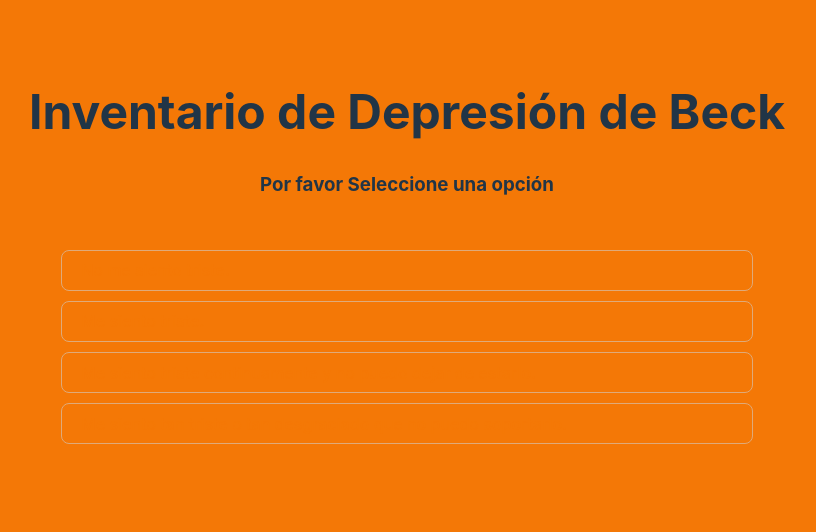
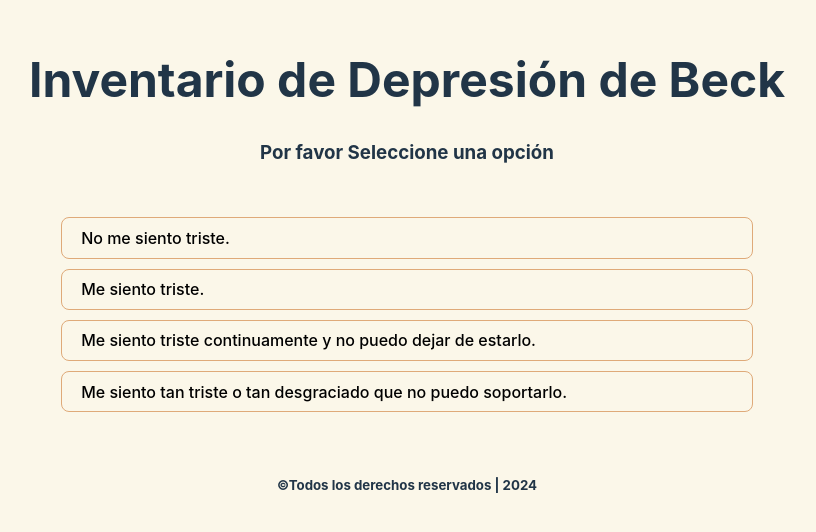
Before and after one commit to Aghent47/psychology, a React (Vite) app: page / in a window 1280 px wide. Shown: the part 130-662 px from the top of the page, without its empty margins (233-1049 px from the left). Built offline with nearby package versions, Linux system fonts and the light colour scheme.

Commit message:
mejoras en diseño

```diff
--- a/src/App.jsx
+++ b/src/App.jsx
@@ -109,7 +109,9 @@
               </div>
             ))}
           </div>
-        </div>}
+        </div>
+        }
+        <h5> ©Todos los derechos reservados | 2024 </h5>
       </>
     )
   }
--- a/src/index.css
+++ b/src/index.css
@@ -5,7 +5,7 @@
 
   color-scheme: light dark;
   color: #213547;
-  background-color: #F1EEF5;
+  background-color: #c6ddf3;
 
   font-synthesis: none;
   text-rendering: optimizeLegibility;
@@ -33,14 +33,14 @@
   font-size: 1em;
   font-weight: 500;
   font-family: inherit;
-  background-color: #FBF7E9;
-  color: #F47806;
+  background-color: #eeebeb;
+  color: #000000;
   cursor: pointer;
-  border-color: #dfaa79;
+  border-color: #28a0cf;
   transition: border-color 0.25s;
 }
 button:hover {
-  border-color: #F47806;
+  border-color: #FBF7E9;
 }
 
 button:focus-visible {
@@ -50,9 +50,10 @@
 @media (prefers-color-scheme: light) {
   :root {
     color: #213547;
-    background-color: #F47806;
+    background-color: #FBF7E9;
   }
   button {
-    background-color: #F47806;
+    background-color: #FBF7E9;
+    border-color: #dfaa79;
   }
 }
```
